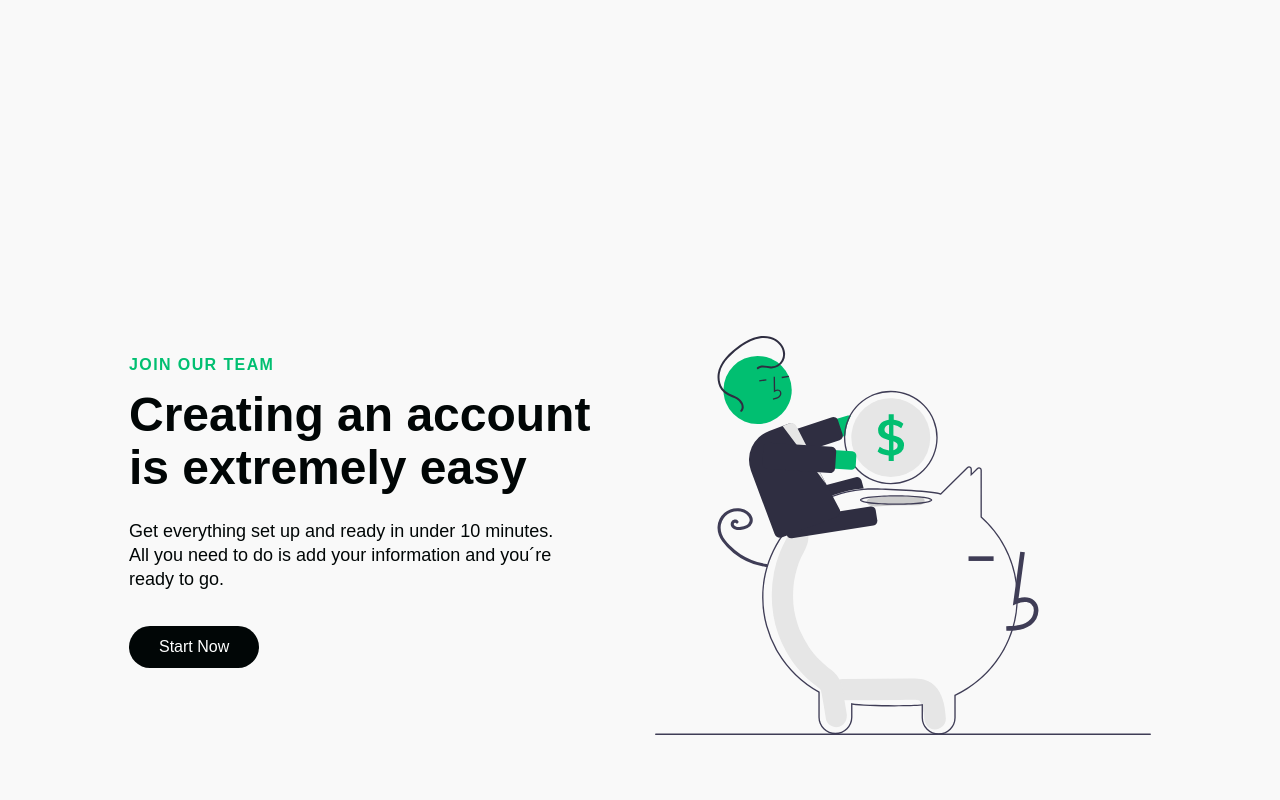
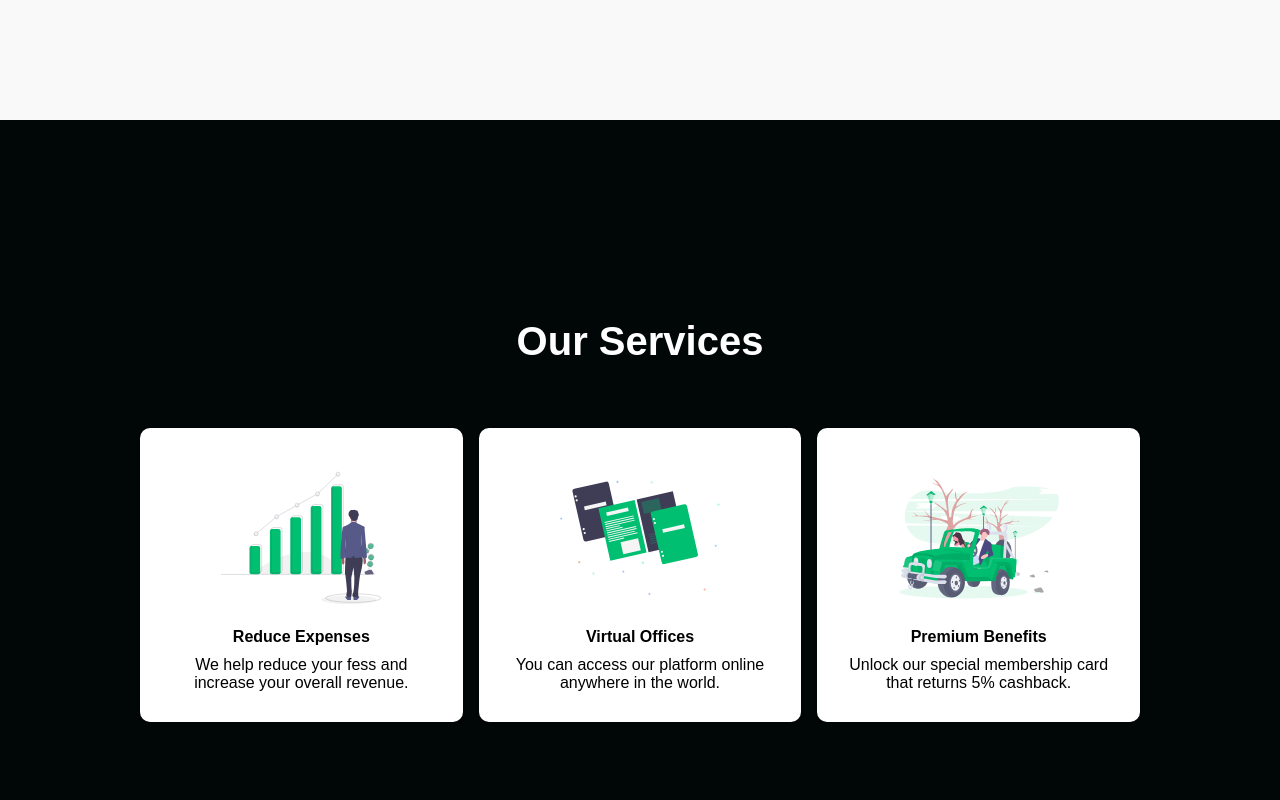
Before and after one commit to mapper895/react-website-smooth-scroll, a React (Create React App) app: page / in a window 1280 px wide. Shown: the part 2400-3200 px from the top of the page. Built offline with nearby package versions, Linux system fonts and the light colour scheme; a web font is replaced by a local one.

Commit message:
Services Section

```diff
--- /dev/null
+++ b/src/components/Services/ServicesElements.js
@@ -0,0 +1,82 @@
+import styled from "styled-components";
+
+export const ServicesContainer = styled.div`
+  height: 800px;
+  display: flex;
+  flex-direction: column;
+  justify-content: center;
+  align-items: center;
+  background: #010606;
+
+  @media screen and (max-width: 768px) {
+    height: 1100px;
+  }
+
+  @media screen and (max-width: 480px) {
+    height: 1300px;
+  }
+`;
+
+export const ServicesWrapper = styled.div`
+  max-width: 1100px;
+  margin: 0 auto;
+  display: grid;
+  grid-template-columns: 1fr 1fr 1fr;
+  align-items: center;
+  grid-gap: 16px;
+  padding: 0 50px;
+
+  @media screen and (max-width: 1000px) {
+    grid-template-columns: 1fr 1fr;
+  }
+
+  @media screen and (max-width: 768px) {
+    grid-template-columns: 1fr;
+    padding: 0 20px;
+  }
+`;
+
+export const ServicesCard = styled.div`
+  background: #fff;
+  display: flex;
+  flex-direction: column;
+  justify-content: flex-start;
+  align-items: center;
+  border-radius: 10px;
+  max-height: 340px;
+  padding: 30px;
+  box-shadow: 0 1px 3px rgba(0, 0, 0, 0.2);
+  transition: all 300ms ease-in-out;
+
+  &:hover {
+    transform: scale(1.02);
+    transition: all 300ms ease-in-out;
+    cursor: pointer;
+  }
+`;
+
+export const ServicesIcon = styled.img`
+  height: 160px;
+  width: 160px;
+  margin-bottom: 10px;
+`;
+
+export const ServicesH2 = styled.h2`
+  font-size: 2.5rem;
+  color: #fff;
+  margin-bottom: 64px;
+
+  @media screen and (max-width: 480px) {
+    font-size: 2rem;
+  }
+`;
+
+export const ServicesH3 = styled.h3`
+  font-size: 1rem;
+  margin-bottom: 10px;
+`;
+
+export const ServicesP = styled.p`
+  font-size: 1rem;
+  text-align: center;
+`;
--- /dev/null
+++ b/src/components/Services/index.js
@@ -0,0 +1,46 @@
+import React from "react";
+import {
+  ServicesCard,
+  ServicesContainer,
+  ServicesH2,
+  ServicesH3,
+  ServicesIcon,
+  ServicesP,
+  ServicesWrapper,
+} from "./ServicesElements";
+import Icon1 from "../../img/svg-2.svg";
+import Icon2 from "../../img/svg-5.svg";
+import Icon3 from "../../img/svg-4.svg";
+
+const Services = () => {
+  return (
+    <ServicesContainer id={Services}>
+      <ServicesH2>Our Services</ServicesH2>
+      <ServicesWrapper>
+        <ServicesCard>
+          <ServicesIcon src={Icon1} />
+          <ServicesH3>Reduce Expenses</ServicesH3>
+          <ServicesP>
+            We help reduce your fess and increase your overall revenue.
+          </ServicesP>
+        </ServicesCard>
+        <ServicesCard>
+          <ServicesIcon src={Icon2} />
+          <ServicesH3>Virtual Offices</ServicesH3>
+          <ServicesP>
+            You can access our platform online anywhere in the world.
+          </ServicesP>
+        </ServicesCard>
+        <ServicesCard>
+          <ServicesIcon src={Icon3} />
+          <ServicesH3>Premium Benefits</ServicesH3>
+          <ServicesP>
+            Unlock our special membership card that returns 5% cashback.
+          </ServicesP>
+        </ServicesCard>
+      </ServicesWrapper>
+    </ServicesContainer>
+  );
+};
+
+export default Services;
--- a/src/pages/index.js
+++ b/src/pages/index.js
@@ -7,6 +7,7 @@ import {
   homeObjTwo,
 } from "../components/InfoSection/Data";
 import Navbar from "../components/Navbar";
+import Services from "../components/Services";
 import Sidebar from "../components/Sidebar";
 
 const Home = () => {
@@ -21,6 +22,7 @@ const Home = () => {
       <HeroSection />
       <InfoSection {...homeObjOne} />
       <InfoSection {...homeObjTwo} />
+      <Services />
       <InfoSection {...homeObjThree} />
     </>
   );
```
